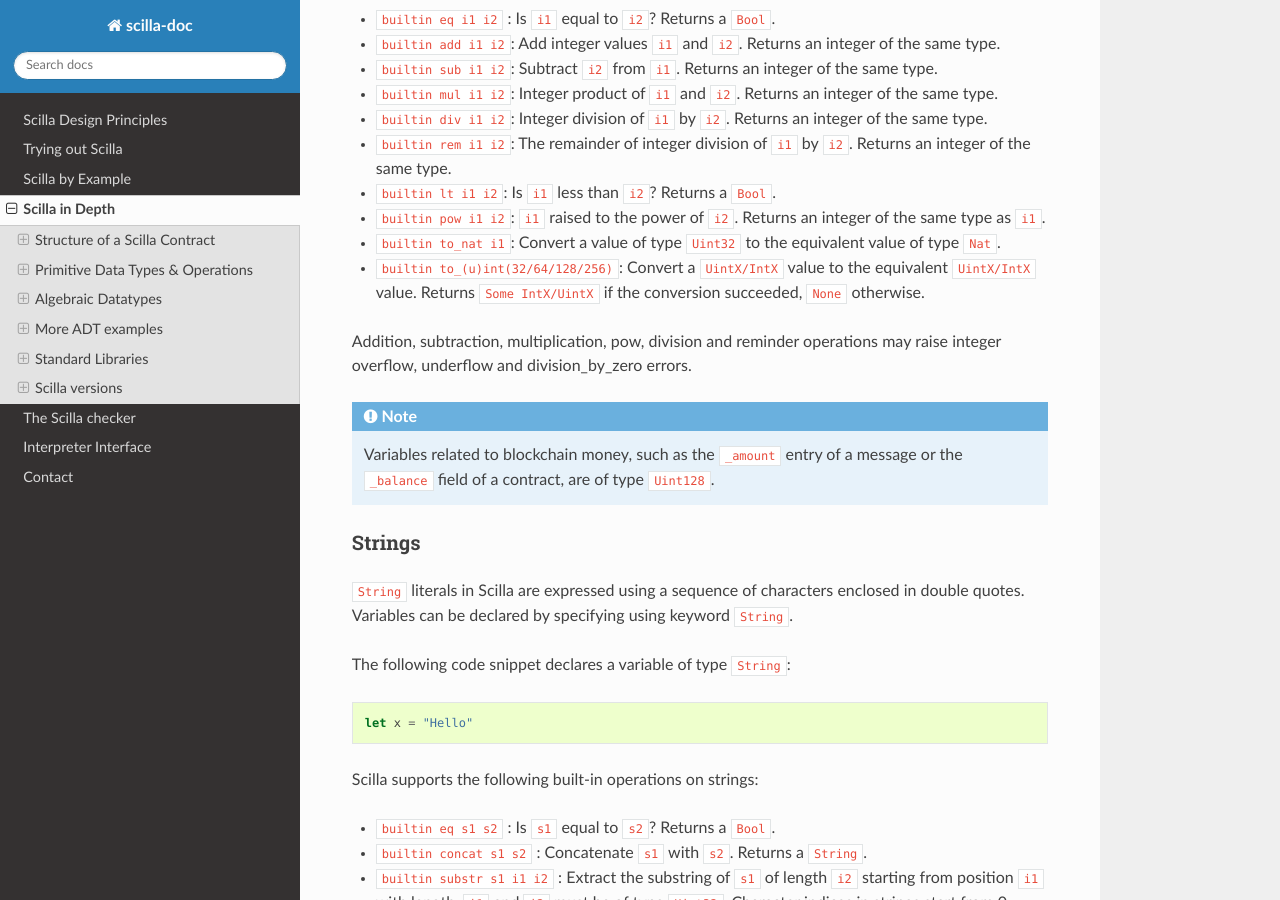
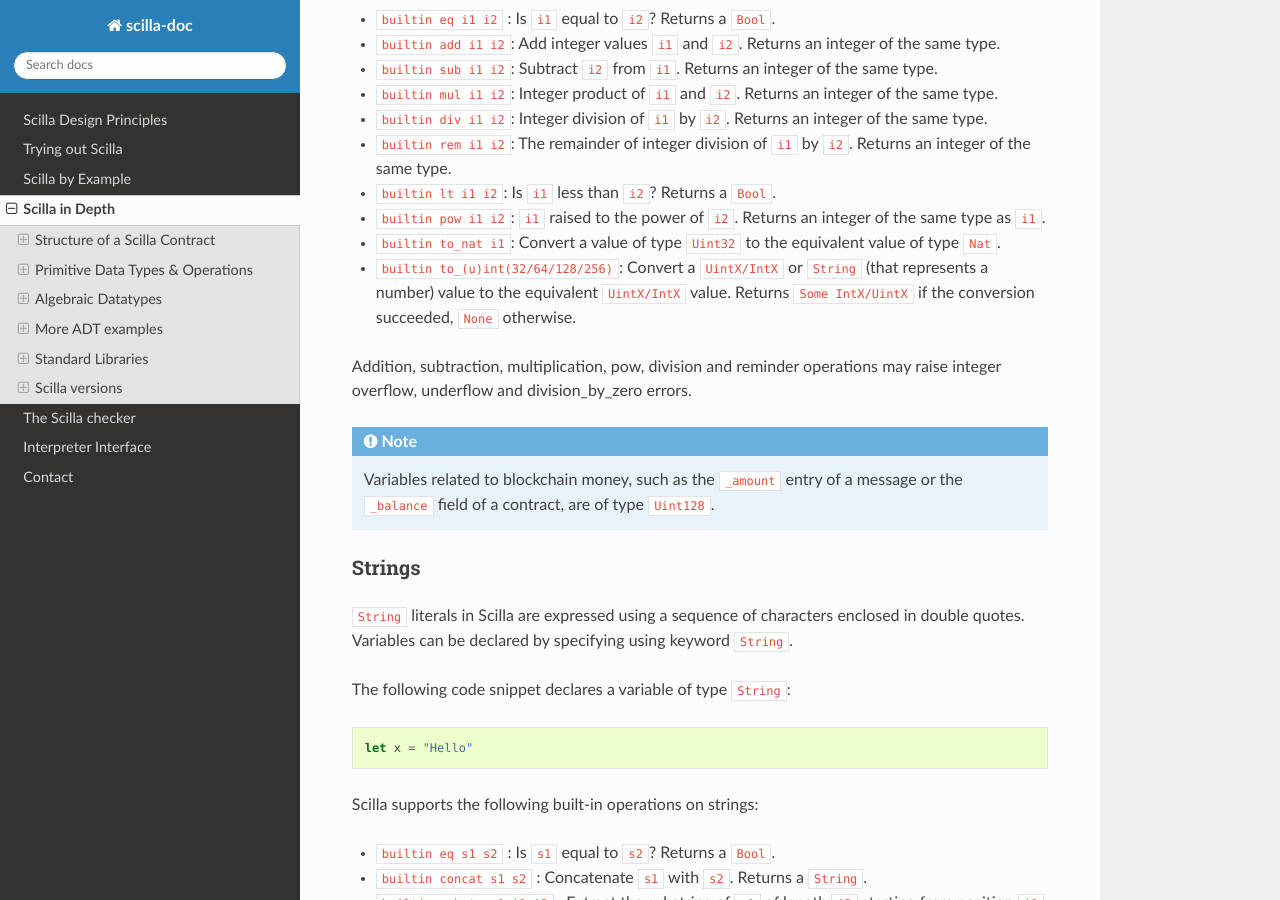
Before and after one commit to Zilliqa/scilla-docs, a Sphinx documentation site: the page built from docs/source/scilla-in-depth.rst, in a window 1280 px wide and 900 px high, scrolled down 7703 px. Built offline with Sphinx 7.4.7 and the Read the Docs theme 2.0.0, drawn with Linux system fonts in a browser that asks for light colours.

Commit message:
Update scilla-in-depth.rst

```diff
--- a/docs/source/scilla-in-depth.rst
+++ b/docs/source/scilla-in-depth.rst
@@ -454,7 +454,7 @@ arguments, except for ``pow`` whose second argument is always
 - ``builtin lt i1 i2``: Is ``i1`` less than ``i2``? Returns a ``Bool``.
 - ``builtin pow i1 i2``: ``i1`` raised to the power of ``i2``. Returns an integer of the same type as ``i1``.
 - ``builtin to_nat i1``: Convert a value of type ``Uint32`` to the equivalent value of type ``Nat``.
-- ``builtin to_(u)int(32/64/128/256)``: Convert a ``UintX/IntX`` value to the equivalent ``UintX/IntX`` value.
+- ``builtin to_(u)int(32/64/128/256)``: Convert a ``UintX/IntX`` or ``String`` (that represents a number) value to the equivalent ``UintX/IntX`` value.
   Returns ``Some IntX/UintX`` if the conversion succeeded, ``None`` otherwise.
 
 Addition, subtraction, multiplication, pow, division and reminder operations
```
